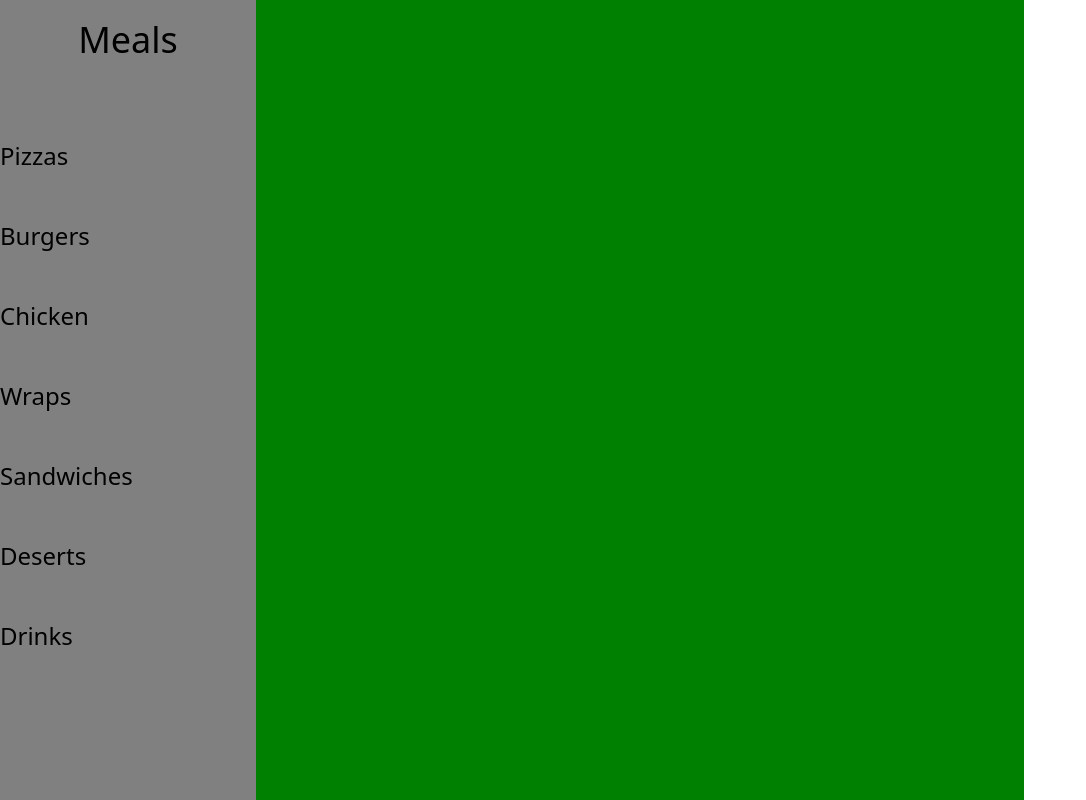
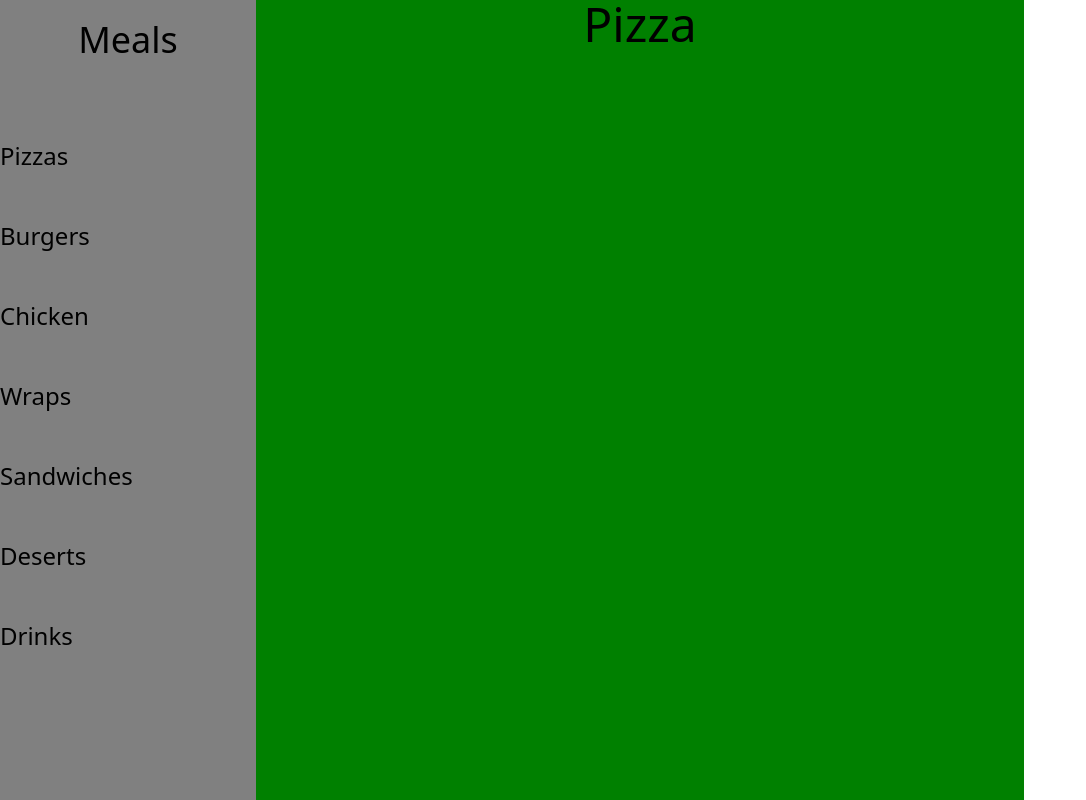
Before and after one commit to ucstuart/UoB_Final_Project_On_Call, a React (Create React App) app in the folder on-call/: page /PizzaItem in a window 1280 px wide. Shown: the whole page, without its empty margins (0-1086 px from the left). Built offline with nearby package versions, Linux system fonts and the light colour scheme.

Commit message:
link react router to dynamically display menu item on click

```diff
--- a/on-call/src/App.js
+++ b/on-call/src/App.js
@@ -1,13 +1,20 @@
 
 import './index.css'
 import SideNav from './components/SideNav';
-import MenuItem from './components/MenuItem';
+import PizzaItem from './components/PizzaItem';
+import { Route, Routes } from 'react-router';
+
 
 function App() {
   return (
     <div className="flex h-screen">
       <SideNav />
-      < MenuItem />
+      <Routes>
+        <Route path="/PizzaItem" element={<PizzaItem />}>
+
+</Route>
+      </Routes>
+
       </div>
   );
 }
--- a/on-call/src/components/MenuItem.js
+++ b/on-call/src/components/PizzaItem.js
@@ -1,11 +1,12 @@
 import React from 'react'
 
-const MenuItem = () => {
+const PizzaItem = () => {
   return (
     <div className='w-3/5 h-full bg-[green] flex flex-col mb-6 mb-10'>
+      <h1 className='text-center text-5xl'>Pizza</h1>
 
     </div>
   )
 }
 
-export default MenuItem
+export default PizzaItem;
--- a/on-call/src/components/SideNav.js
+++ b/on-call/src/components/SideNav.js
@@ -4,7 +4,7 @@ const SideNav = () => {
   return (
     <div className="w-1/5 h-full bg-[grey] flex flex-col mb-6 mb-10">
       <h1 className="text-center text-4xl mb-20 mt-5 text-dec">Meals</h1>
-      <div className="bg-[grey] w-100 h-10 mb-10 text-2xl"><Link to='/'>Pizzas</Link></div>
+      <div className="bg-[grey] w-100 h-10 mb-10 text-2xl"><Link to='/Pizzaitem'>Pizzas</Link></div>
       <div className="bg-[grey] w-100 h-10 mb-10 text-2xl"> <Link>Burgers</Link></div>
       <div className="bg-[grey] w-100 h-10 mb-10 text-2xl"> <Link>Chicken</Link></div>
       <div className="bg-[grey] w-100 h-10 mb-10 text-2xl"> <Link>Wraps</Link></div>
```
